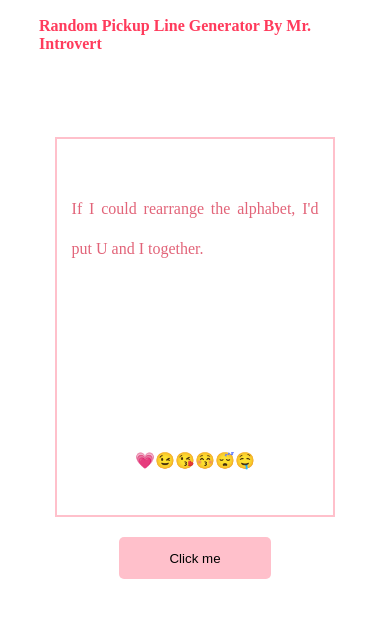
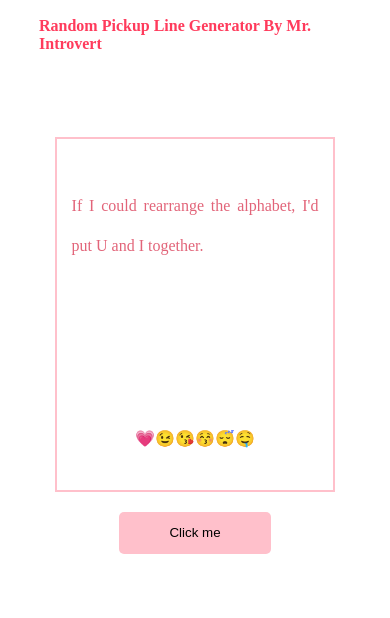
Before and after one commit to pramodlaha08/pickupLines, a plain HTML site: page index.html in a window 390 px wide. Drawn offline with Linux system fonts and the light colour scheme.

Commit message:
Update style.css

```diff
--- a/style.css
+++ b/style.css
@@ -61,7 +61,7 @@ button{
 }
 @media (min-width: 200px) and (max-width: 425px) { /* smartphones, Android phones, landscape iPhone */
     .container .joke-box{
-        height: 45vmax;
+        height: 42vmax;
         width: 90%;
 
     }
```
